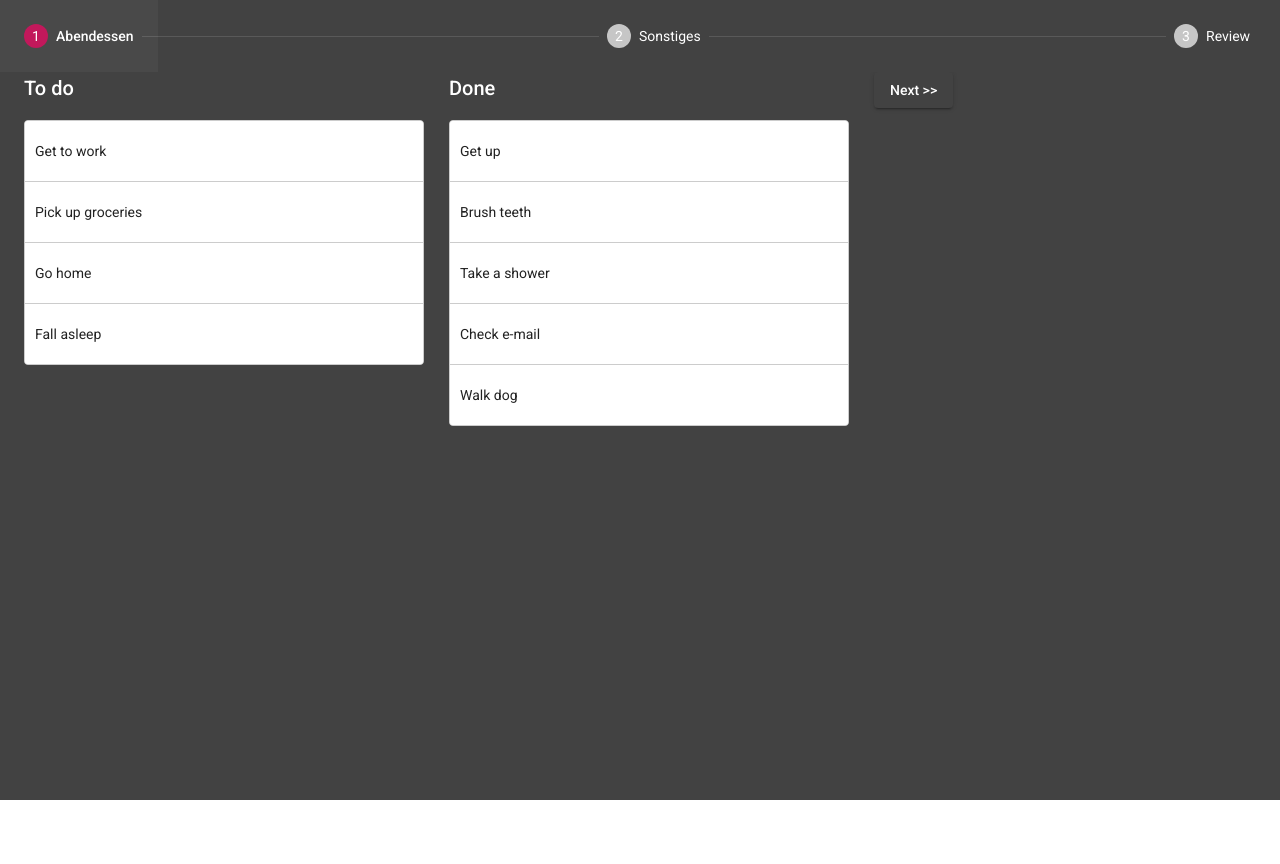
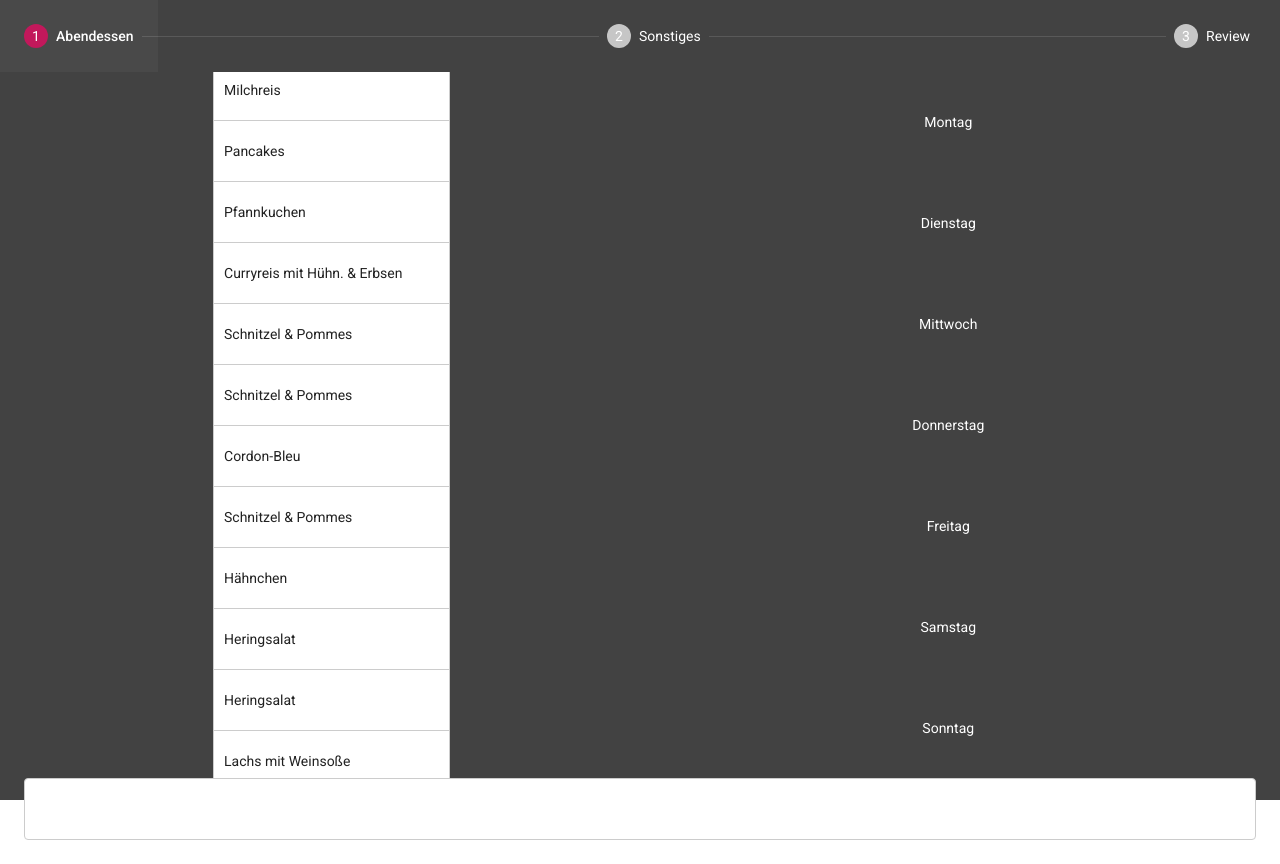
Before and after one commit to rngShard/weekly-shopping, an Angular app: page / in a window 1280 px wide. Before the commit the page ends 800 px from the top, so only its background shows below. Built offline with nearby package versions, Linux system fonts and the light colour scheme.

Commit message:
approx layout with tiles and dragable foods

```diff
--- a/src/app/app.module.ts
+++ b/src/app/app.module.ts
@@ -16,6 +16,7 @@ import { MatListModule } from '@angular/material/list';
 import { MatIconModule } from '@angular/material/icon';
 import { MatCheckboxModule } from '@angular/material/checkbox';
 import { DragDropModule } from '@angular/cdk/drag-drop';
+import { MatGridListModule } from '@angular/material/grid-list';
 
 @NgModule({
   declarations: [
@@ -42,7 +43,8 @@ import { DragDropModule } from '@angular/cdk/drag-drop';
     MatListModule,
     MatIconModule,
     MatCheckboxModule,
-    DragDropModule
+    DragDropModule,
+    MatGridListModule
   ],
   providers: [],
   bootstrap: [AppComponent]
--- a/src/app/progression/progression.component.html
+++ b/src/app/progression/progression.component.html
@@ -1,40 +1,52 @@
 <mat-horizontal-stepper #stepper (keydown.enter)="$event.preventDefault()">
   <mat-step>
     <ng-template matStepLabel> Abendessen </ng-template>
+
     <section>
       <!-- <mat-checkbox [(ngModel)]="" (click)="toggleCategory(0)" [checked]="true"> Süß </mat-checkbox>
       <mat-checkbox (click)="toggleCategory(1)" [checked]="true"> Fleisch </mat-checkbox>
       <mat-checkbox (click)="toggleCategory(2)" [checked]="true"> Fisch </mat-checkbox> -->
     </section>
-    <div class="example-container">
-      <h2>To do</h2>
+    <div class="grid-container">
+      <mat-grid-list cols="2" rowHeight="100px">
+        <mat-grid-tile colspan="1" rowspan="7">
           <div
             cdkDropList
-        #todoList="cdkDropList"
-        [cdkDropListData]="todo"
+            #availDinnersDropList="cdkDropList"
+            [cdkDropListData]="availableDinners"
             [cdkDropListConnectedTo]="[doneList]"
-        class="example-list"
+            class="item-list"
             (cdkDropListDropped)="drop($event)">
-        <div class="example-box" *ngFor="let item of todo" cdkDrag>{{item}}</div>
+            <div class="item-box" *ngFor="let dinner of availableDinners" cdkDrag>
+              {{ dinner.name }}
             </div>
           </div>
-    <div class="example-container">
-      <h2>Done</h2>
+        </mat-grid-tile>
+        <div *ngFor="let day of Weekdays | keyvalue">
+          <mat-grid-tile *ngIf="!+day.value && day.value !== 0" colspan="1" rowspan="1">
+            {{day.value}}
+          </mat-grid-tile>
+        </div>
+      </mat-grid-list>
+    </div>
+
     <div
     cdkDropList
     #doneList="cdkDropList"
-        [cdkDropListData]="done"
-        [cdkDropListConnectedTo]="[todoList]"
-        class="example-list"
+    [cdkDropListData]="mondayDinner"
+    [cdkDropListConnectedTo]="[availDinnersDropList]"
+    class="item-list"
     (cdkDropListDropped)="drop($event)">
-        <div class="example-box" *ngFor="let item of done" cdkDrag>{{item}}</div>
+    <div class="item-box" *ngFor="let dinner of mondayDinner" cdkDrag>
+      {{ dinner.name }}
     </div>
   </div>
-    <button mat-raised-button matStepperNext> Next &gt;&gt; </button>
-    <!-- <button mat-button (click)="info()">info</button> -->
+
+    <!-- <button mat-raised-button matStepperNext> Next &gt;&gt; </button> -->
   </mat-step>
   <mat-step>
     <ng-template matStepLabel> Sonstiges </ng-template>
+
     <form>
       <mat-form-field appearance="fill">
         <mat-label> Weiteres hinzufügen </mat-label>
@@ -46,23 +58,22 @@
           {{miscFood}}
         </mat-list-item>
       </mat-list>
-      <div>
-        <button mat-raised-button matStepperPrevious> &lt;&lt; Prev </button>
-        <button mat-raised-button matStepperNext> Next &gt;&gt; </button>
-      </div>
     </form>
+
+    <!-- <button mat-raised-button matStepperPrevious> &lt;&lt; Prev </button>
+    <button mat-raised-button matStepperNext> Next &gt;&gt; </button> -->
   </mat-step>
   <mat-step>
     <ng-template matStepLabel> Review </ng-template>
+
     <!-- <p>
       {{ this.dinnersFormGroup.value | json }}
     </p> -->
     <p>
       {{ this.miscFoods | json }}
     </p>
-    <div>
-      <button mat-raised-button matStepperPrevious>Back</button>
-      <button mat-raised-button (click)="stepper.reset()">Reset</button>
-    </div>
+
+    <!-- <button mat-raised-button matStepperPrevious>Back</button>
+    <button mat-raised-button (click)="stepper.reset()">Reset</button> -->
   </mat-step>
 </mat-horizontal-stepper>
--- a/src/app/progression/progression.component.scss
+++ b/src/app/progression/progression.component.scss
@@ -3,16 +3,49 @@
   color: white;
 }
 
-.mat-form-field {
-  margin-top: 16px;
+mat-grid-list {
+  width: 100%;
+  mat-grid-tile {
+    width: 40%;
+  }
 }
 
-form {
+.item-list {
+  border: solid 1px #ccc;
+  min-height: 60px;
+  background: white;
+  border-radius: 4px;
+  overflow: hidden;
+  display: block;
+
+  .item-box {
+    padding: 20px 10px;
+    border-bottom: solid 1px #ccc;
+    color: rgba(0, 0, 0, 0.87);
+    display: flex;
+    flex-direction: row;
+    align-items: center;
+    justify-content: space-between;
+    box-sizing: border-box;
+    cursor: move;
+    background: white;
+    font-size: 14px;
+  }
+  .item-box:last-child {
+    border: none;
+  }
+}
+.item-list.cdk-drop-list-dragging .item-box:not(.cdk-drag-placeholder) {
+  transition: transform 250ms cubic-bezier(0, 0, 0.2, 1);
+}
+
+form, .grid-container {
   display: flex;
   flex-direction: column;
   align-items: center;
 
   mat-form-field {
+    margin-top: 16px;
     width: 25em;
   }
   mat-list {
@@ -28,31 +61,8 @@ form {
   width: 400px;
   max-width: 100%;
   margin: 0 25px 25px 0;
-  display: inline-block;
+  // display: inline-block;
   vertical-align: top;
-}
-
-.example-list {
-  border: solid 1px #ccc;
-  min-height: 60px;
-  background: white;
-  border-radius: 4px;
-  overflow: hidden;
-  display: block;
-}
-
-.example-box {
-  padding: 20px 10px;
-  border-bottom: solid 1px #ccc;
-  color: rgba(0, 0, 0, 0.87);
-  display: flex;
-  flex-direction: row;
-  align-items: center;
-  justify-content: space-between;
-  box-sizing: border-box;
-  cursor: move;
-  background: white;
-  font-size: 14px;
 }
 
 .cdk-drag-preview {
@@ -70,11 +80,3 @@ form {
 .cdk-drag-animating {
   transition: transform 250ms cubic-bezier(0, 0, 0.2, 1);
 }
-
-.example-box:last-child {
-  border: none;
-}
-
-.example-list.cdk-drop-list-dragging .example-box:not(.cdk-drag-placeholder) {
-  transition: transform 250ms cubic-bezier(0, 0, 0.2, 1);
-}
--- a/src/app/progression/progression.component.ts
+++ b/src/app/progression/progression.component.ts
@@ -4,17 +4,14 @@ import { CdkDragDrop, moveItemInArray, transferArrayItem } from '@angular/cdk/dr
 import { DinnerService } from './dinner/dinner.service';
 import { Category, Dinner } from './dinner/dinner';
 
-enum Weekdays {
-  monday = "Montag",
-  tuesday = "Dienstag",
-  wednesday = "Mittwoch",
-  thrusday = "Donnerstag",
-  friday = "Freitag",
-  saturday = "Samstag",
-  sunday = "Sonntag"
-}
-function enumKeys<O extends object, K extends keyof O = keyof O>(obj: O): K[] {
-  return Object.keys(obj).filter(k => Number.isNaN(+k)) as K[];
+export enum Weekdays {
+  "Montag",
+  "Dienstag",
+  "Mittwoch",
+  "Donnerstag",
+  "Freitag",
+  "Samstag",
+  "Sonntag"
 }
 
 @Component({
@@ -23,8 +20,10 @@ function enumKeys<O extends object, K extends keyof O = keyof O>(obj: O): K[] {
   styleUrls: ['./progression.component.scss']
 })
 export class ProgressionComponent implements OnInit {
-  WEEKDAYS = [];
-  dinners: Dinner[];
+  public Weekdays = Weekdays
+  availableDinners: Dinner[] = [];
+
+  mondayDinner: Dinner[] = [];
   miscFoods: string[];
 
   todo = [
@@ -46,15 +45,15 @@ export class ProgressionComponent implements OnInit {
     private dinnerService: DinnerService
   ) {
     // for (const val of enumKeys(Weekdays)) { console.log(Weekdays[val]) }
-    this.dinners = [];
+    this.availableDinners = [];
     this.miscFoods = [];
   }
 
   ngOnInit(): void {
-    this.dinners = this.dinnerService.getDinners();
+    this.availableDinners = this.dinnerService.getDinners();
   }
 
-  drop(event: CdkDragDrop<string[]>) {
+  drop(event: CdkDragDrop<Dinner[]>) {
     if (event.previousContainer === event.container) {
       moveItemInArray(event.container.data, event.previousIndex, event.currentIndex);
     } else {
@@ -76,5 +75,4 @@ export class ProgressionComponent implements OnInit {
   deleteFromMisc(miscFood: string) {
     this.miscFoods = this.miscFoods.filter(x => x !== miscFood)
   }
-
 }
```
Lines whose indentation alone changed are shown as unchanged.
